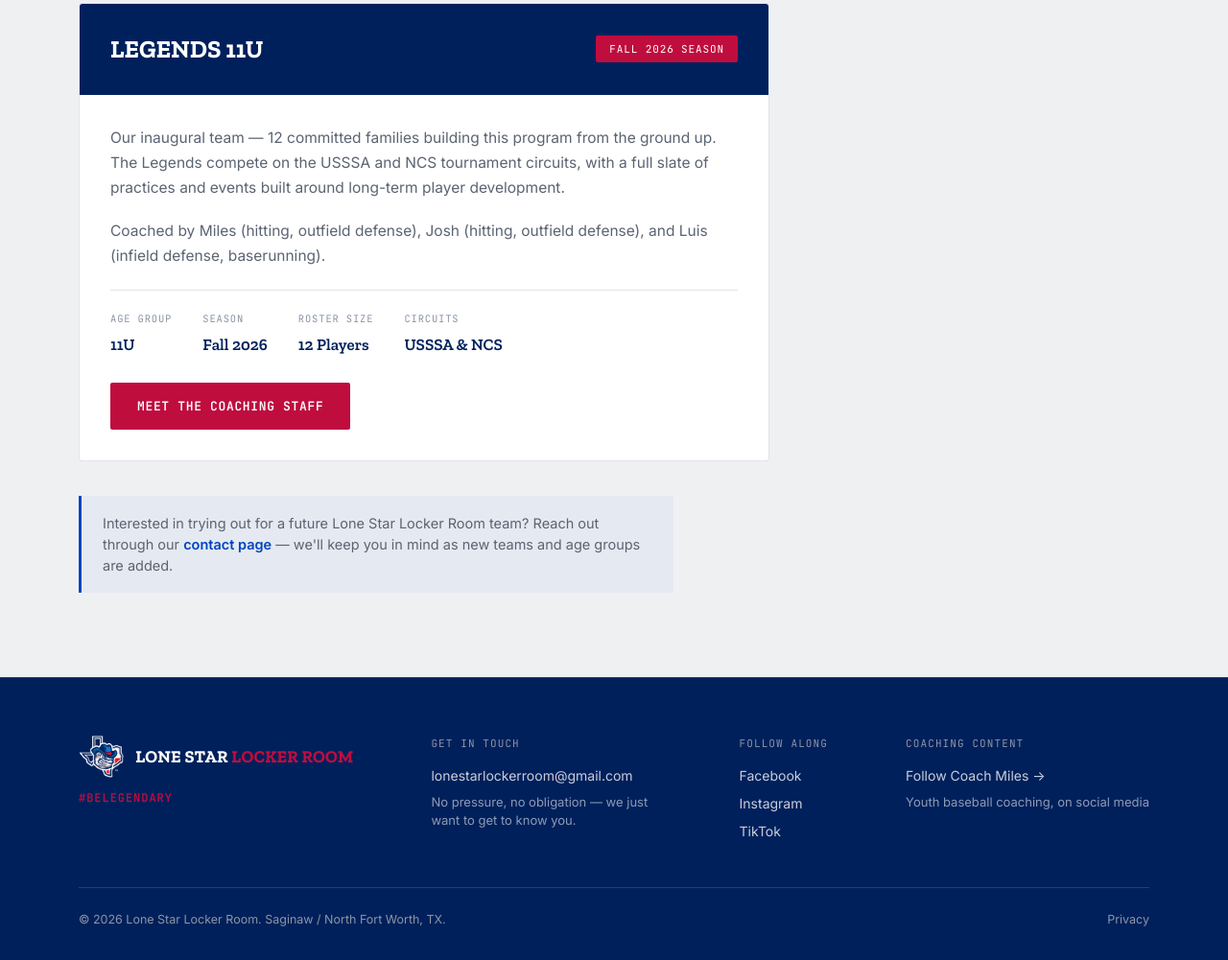
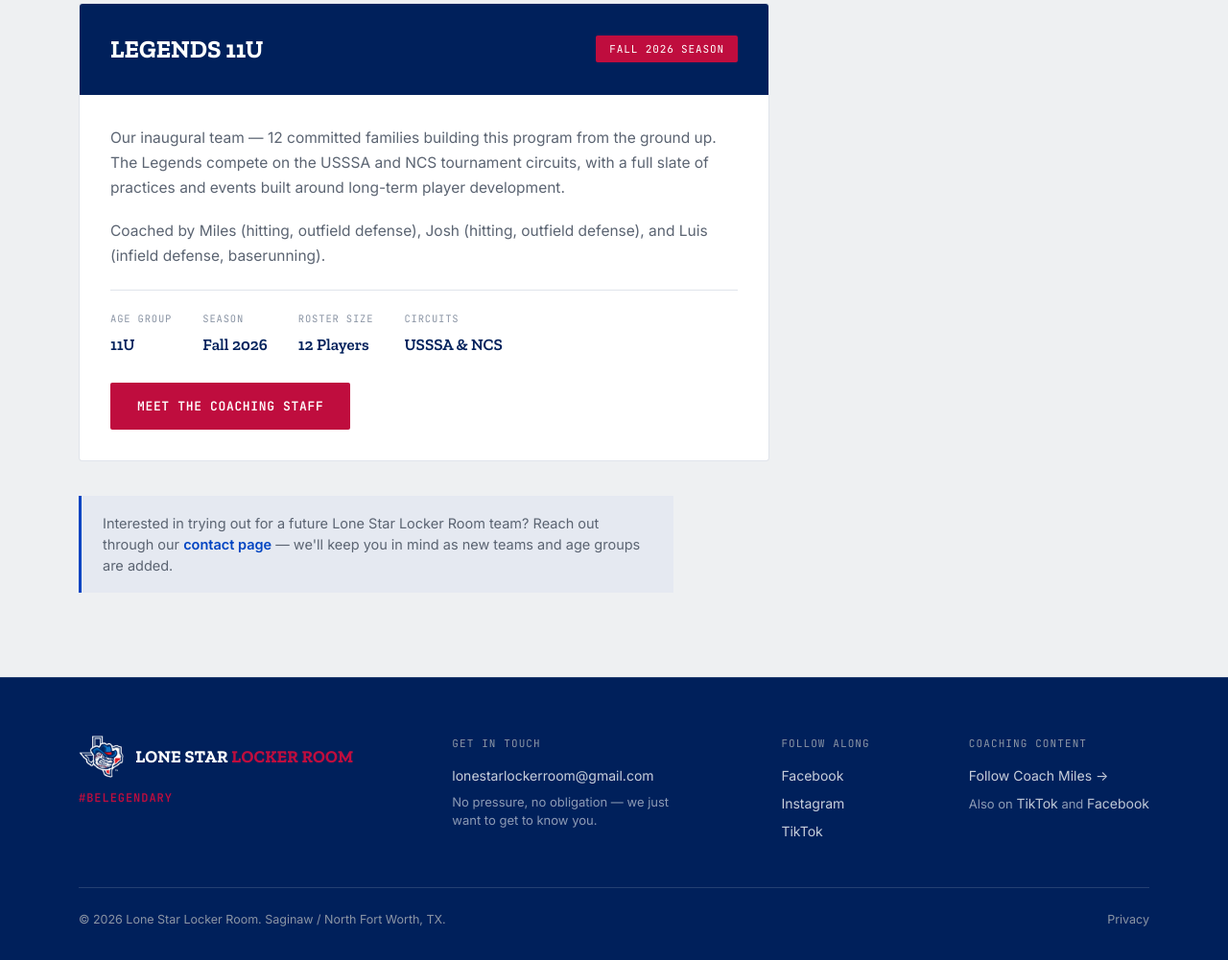
Before and after one commit to BloodoftheLion/lslr-website, a plain HTML site: page teams.html in a window 1280 px wide. Shown: the part 506-1507 px from the top of the page at 96% size. Drawn offline with nearby package versions, Linux system fonts and the light colour scheme.

Commit message:
Add files via upload

```diff
--- a/teams.html
+++ b/teams.html
@@ -102,14 +102,14 @@
       </div>
       <div class="footer-col">
         <div class="footer-col-title">Follow Along</div>
-        <a href="#">Facebook</a>
-        <a href="#">Instagram</a>
-        <a href="#">TikTok</a>
+        <a href="https://www.facebook.com/LoneStarLockerRoom" target="_blank" rel="noopener">Facebook</a>
+        <a href="https://www.instagram.com/lonestarlockerroom" target="_blank" rel="noopener">Instagram</a>
+        <a href="https://www.tiktok.com/@lonestarlockerroom" target="_blank" rel="noopener">TikTok</a>
       </div>
       <div class="footer-col">
         <div class="footer-col-title">Coaching Content</div>
-        <a href="#">Follow Coach Miles &rarr;</a>
-        <p style="color:rgba(255,255,255,0.55); font-size:13px; margin-top:4px;">Youth baseball coaching, on social media</p>
+        <a href="https://www.instagram.com/heycoachmiles/" target="_blank" rel="noopener">Follow Coach Miles &rarr;</a>
+        <p style="color:rgba(255,255,255,0.55); font-size:13px; margin-top:4px;">Also on <a href="https://www.tiktok.com/@heycoachmiles" target="_blank" rel="noopener" style="display:inline; color:rgba(255,255,255,0.75);">TikTok</a> and <a href="https://www.facebook.com/profile.php?id=61585629301353" target="_blank" rel="noopener" style="display:inline; color:rgba(255,255,255,0.75);">Facebook</a></p>
       </div>
     </div>
     <div class="footer-bottom">
```
Also changed, not shown: coaches.html (+5 -5 lines), contact.html (+8 -8 lines), index.html (+5 -5 lines), philosophy.html (+5 -5 lines), private-lessons.html (+5 -5 lines).
